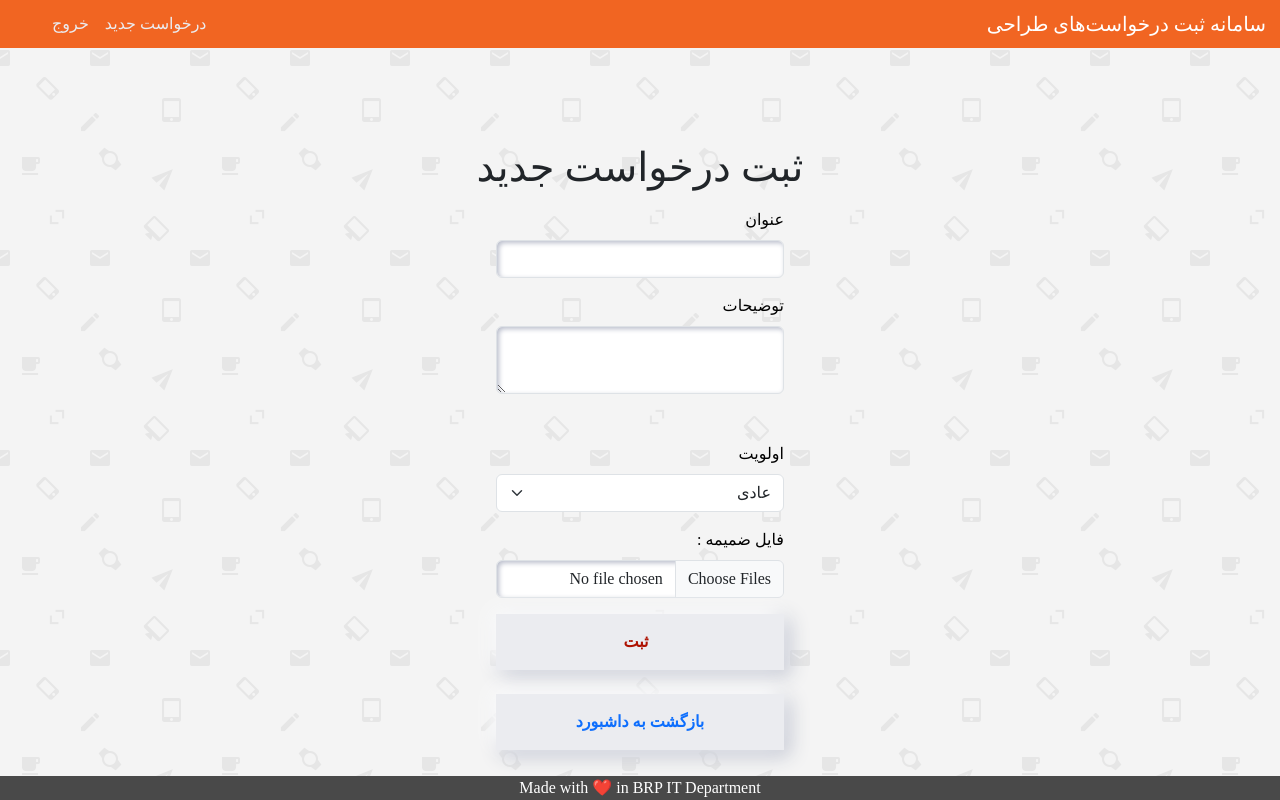
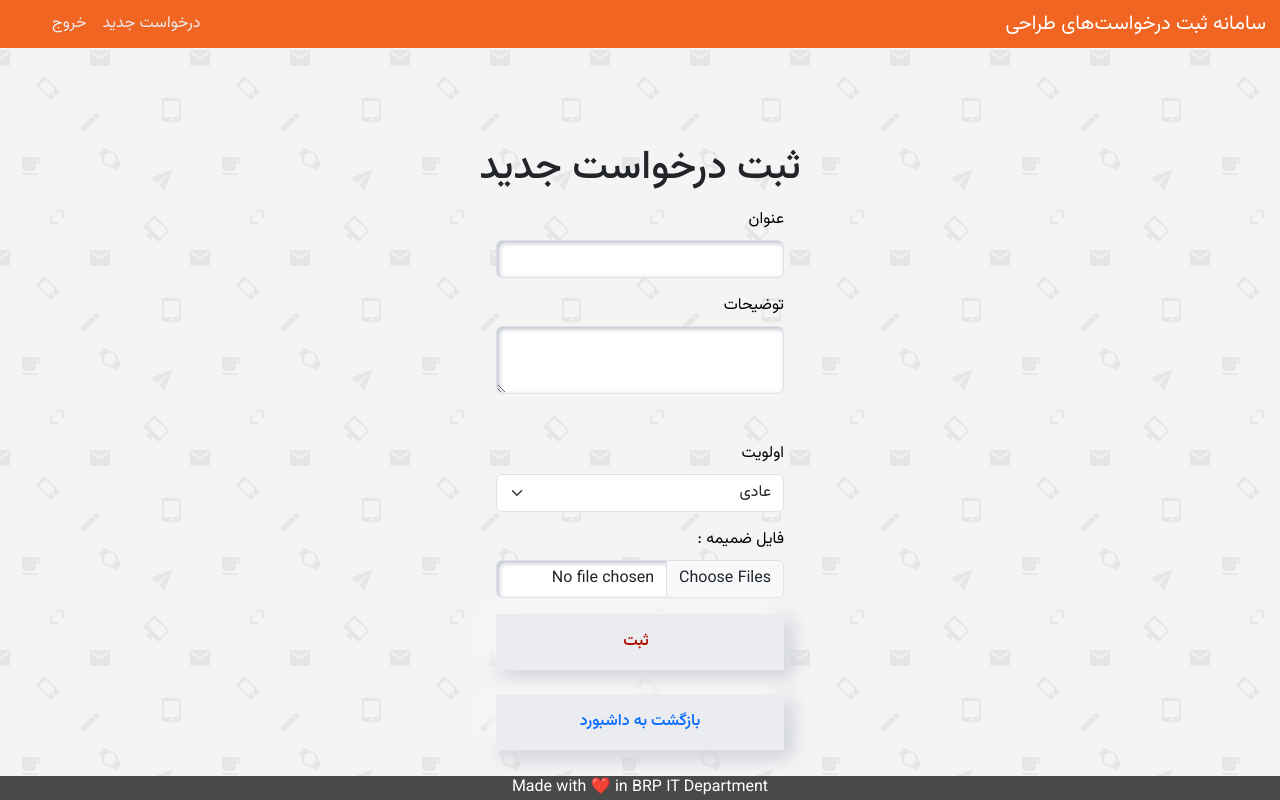
Before and after one commit to Miladnk79/helpdesk, a Flask app: page /request/new in a window 1280 px wide. Run offline with Flask 3, Linux system fonts and the light colour scheme; a user stored in the database is signed in; tables that the repository leaves empty hold one stand-in row (values such as "Sample post"); parts of the project's set-up code (start-up, migrations or seed data) failed here and were passed over; some libraries are stand-ins or nearby versions.

Commit message:
update font

```diff
--- a/static/indexstyle.css
+++ b/static/indexstyle.css
@@ -1,6 +1,8 @@
 @font-face {
     font-family: 'Vazirmatn';
-    src: url("Vazirmatn-Bold.ttf") format("ttf");
+    src: url("Vazirmatn.woff2") format("woff2"),
+        url("Vazirmatn-Bold.woff2") format("woff2");
+    font-style: normal;
 }
 
 html,
--- a/static/styles.css
+++ b/static/styles.css
@@ -1,6 +1,8 @@
 @font-face {
     font-family: 'Vazirmatn';
-    src: url("Vazirmatn-Bold.ttf") format("ttf");
+    src: url("Vazirmatn.woff2") format("woff2"),
+        url("Vazirmatn-Bold.woff2") format("woff2");
+    font-style: normal;
 }
 body, html {
     background-image: url(email-pattern.webp);
--- a/static/stylesnav.css
+++ b/static/stylesnav.css
@@ -1,6 +1,8 @@
 @font-face {
     font-family: 'Vazirmatn';
-    src: url("Vazirmatn-Bold.ttf") format("ttf");
+    src: url("Vazirmatn.woff2") format("woff2"),
+        url("Vazirmatn-Bold.woff2") format("woff2");
+    font-style: normal;
 }
 body, html {
     background-color: #EBECF0;
```
Also changed, not shown: static/Vazirmatn-Bold.woff2 (added).
